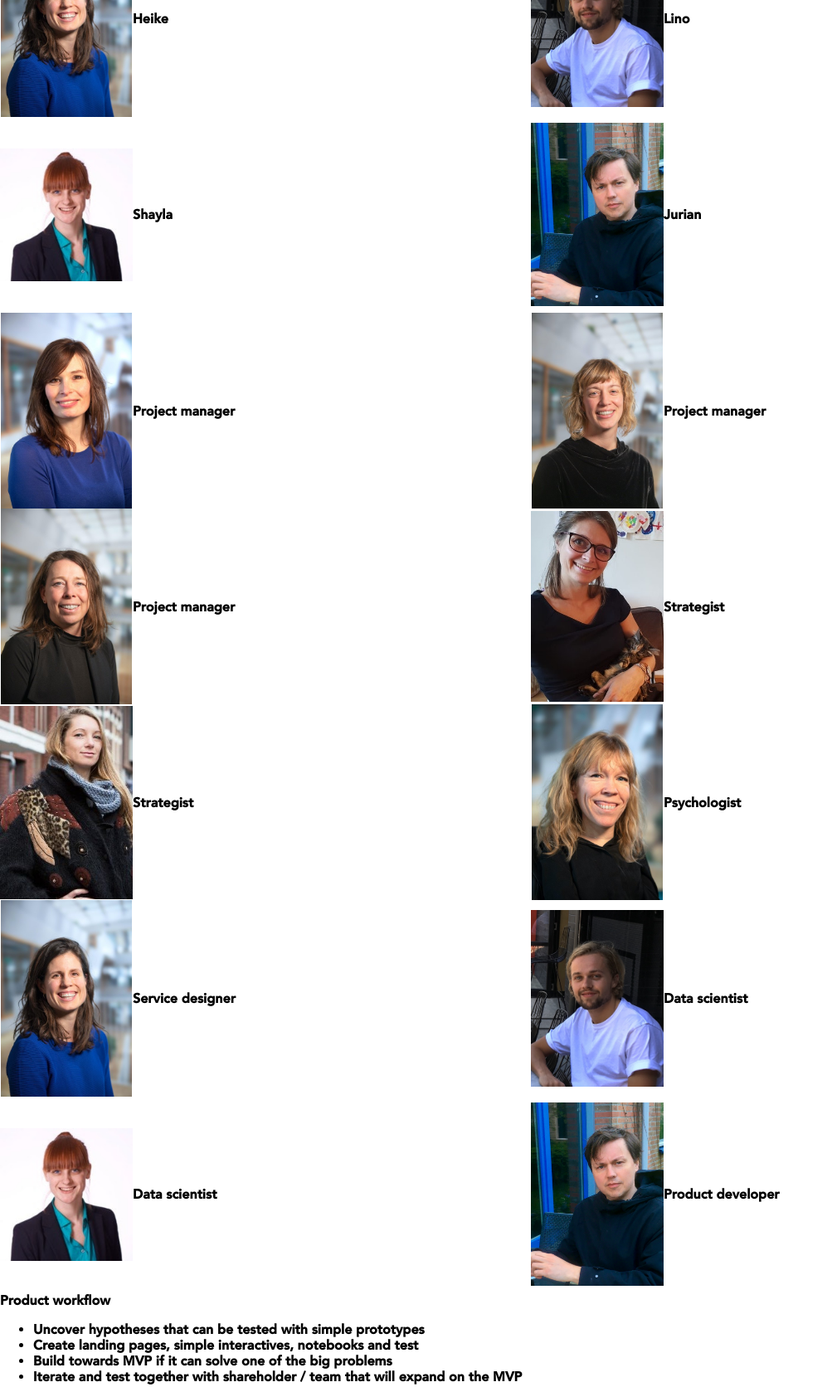
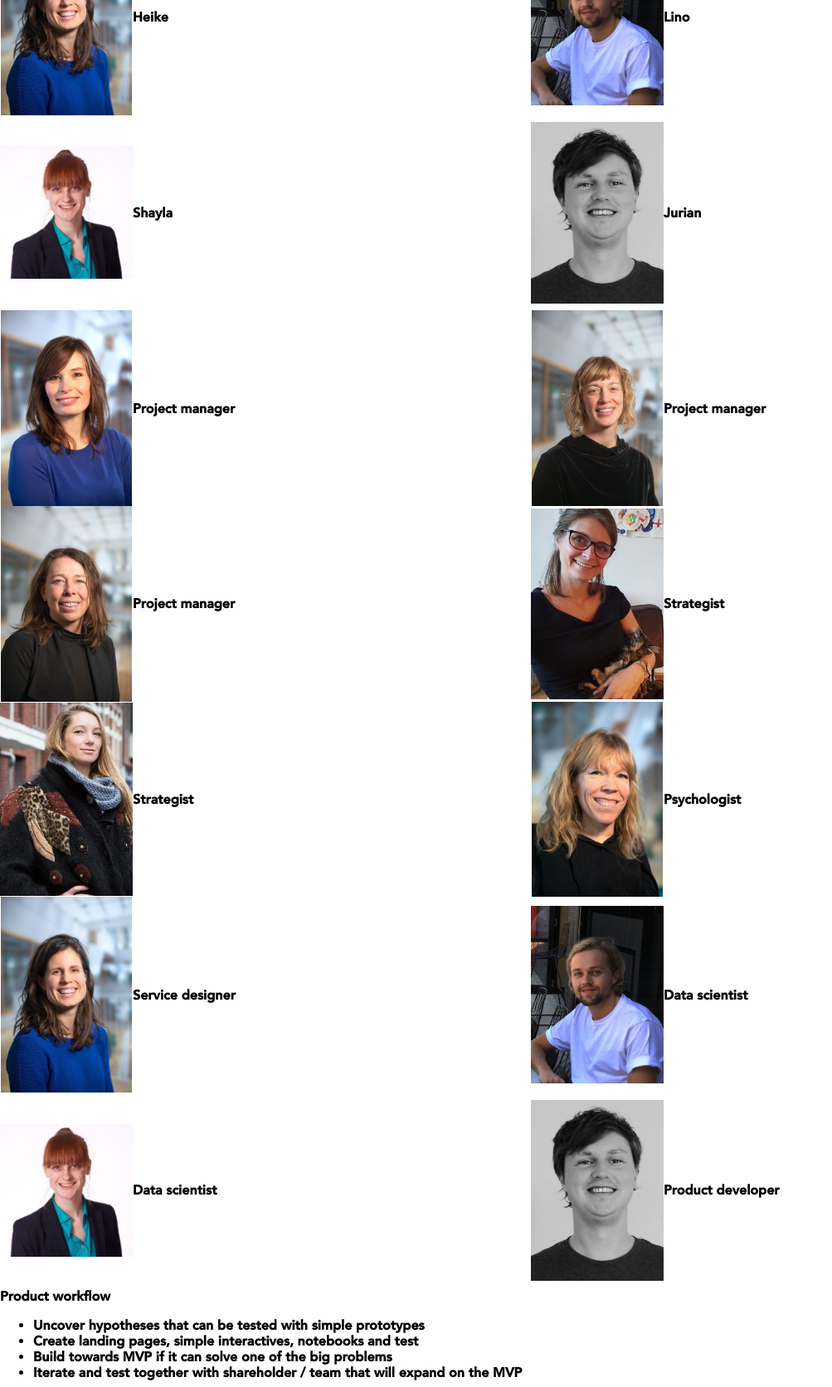
Before and after one commit to jurb/haltebuddy-devdiaries, a plain HTML site: page index.html in a window 1280 px wide. Shown: the part 1840-3512 px from the top of the page at 83% size, without its empty margins (0-1003 px from the left). Drawn offline with Linux system fonts and the light colour scheme; a script that the page names is missing.

Commit message:
change my own photo

```diff
--- a/index.html
+++ b/index.html
@@ -55,7 +55,7 @@
       <div>Lino</div>
       <img src="images/team/shayla.jpg" />
       <div>Shayla</div>
-      <img src="images/team/jur.jpg" />
+      <img src="images/team/jur3.jpg" />
       <div>Jurian</div>
     </div>
 
@@ -84,7 +84,7 @@
       <div>Data scientist</div>
       <img src="images/team/shayla.jpg" />
       <div>Data scientist</div>
-      <img src="images/team/jur.jpg" />
+      <img src="images/team/jur3.jpg" />
       <div>Product developer</div>
     </div>
 
```
